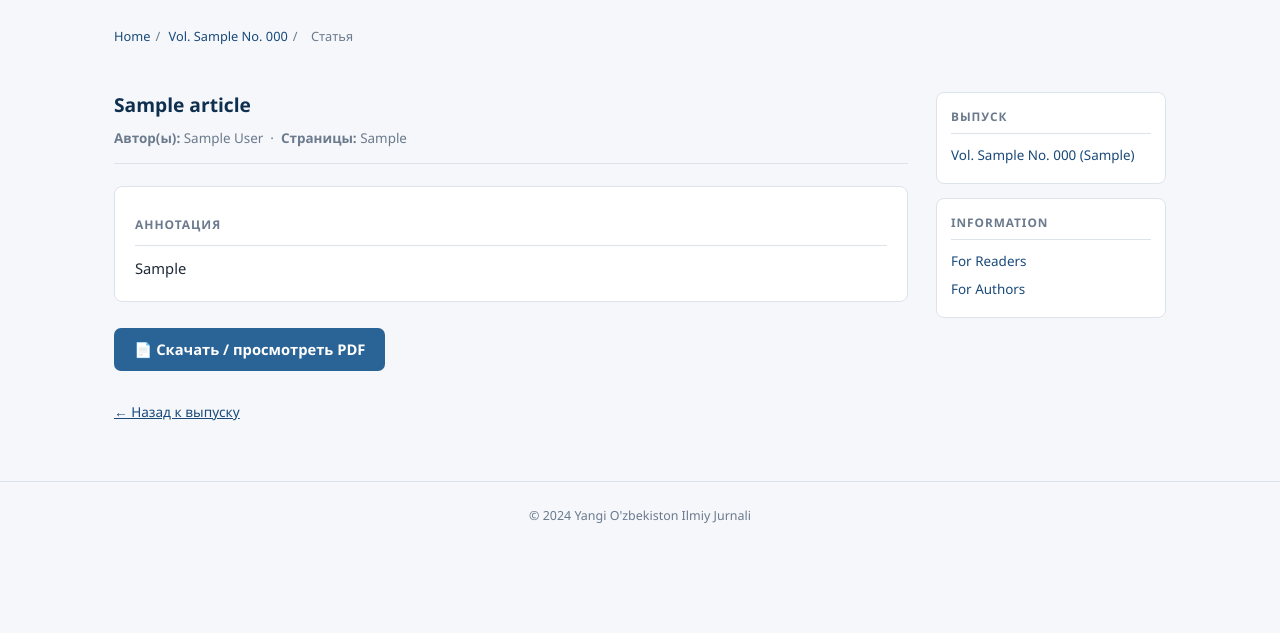
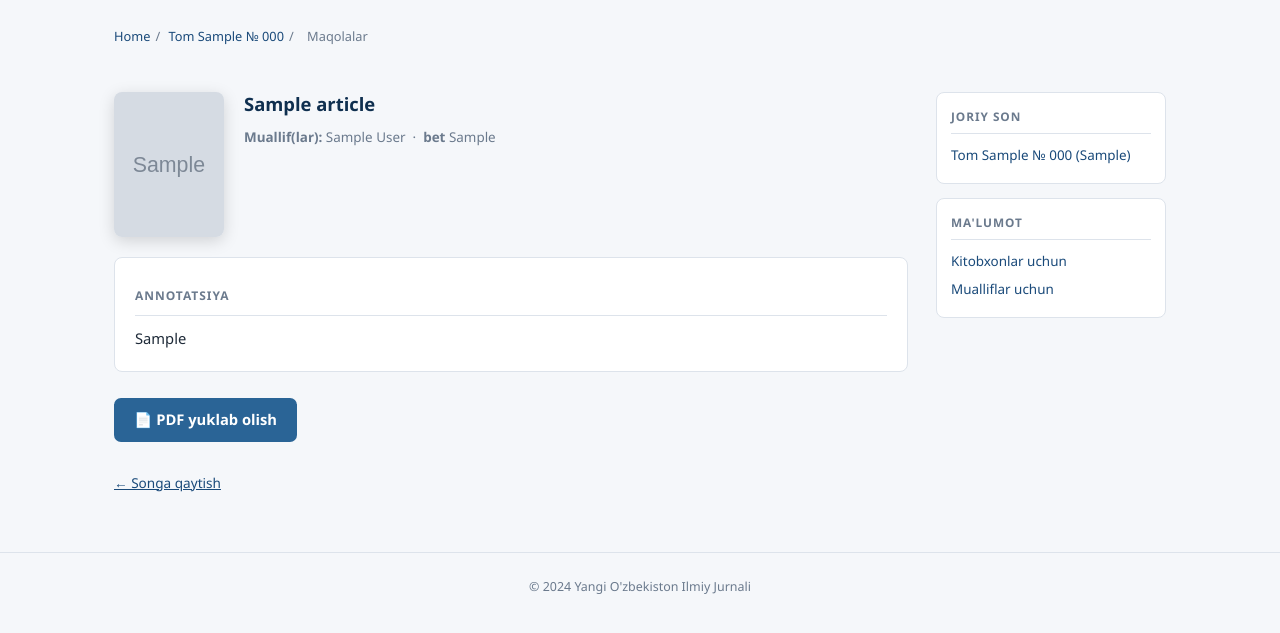
Before and after one commit to mirakbarov-junior/ilmiy-jurnal, a Flask app: page /article/1 in a window 1280 px wide. Shown: the part 105-738 px from the top of the page. Run offline with Flask 3, Linux system fonts and the light colour scheme; tables that the repository leaves empty hold one stand-in row (values such as "Sample post"); grey boxes marked "Sample" are stand-in pictures.

Commit message:
Update article.html

```diff
--- a/templates/article.html
+++ b/templates/article.html
@@ -5,46 +5,55 @@
 <div class="page">
   <div class="breadcrumb">
     <a href="{{ url_for('index') }}">Home</a><span>/</span>
-    <a href="{{ url_for('issue', issue_id=issue.id) }}">Vol. {{ issue.volume }} No. {{ issue.number }}</a><span>/</span>
-    <span>Статья</span>
+    <a href="{{ url_for('issue', issue_id=issue.id) }}">{{ t('vol') }} {{ issue.volume }} {{ t('no') }} {{ issue.number }}</a><span>/</span>
+    <span>{{ t('articles') }}</span>
   </div>
 
   <main>
-    <h2 style="font-size:1.2rem;">{{ article.title }}</h2>
-    <div class="issue-meta" style="margin-top:10px;">
-      <strong>Автор(ы):</strong> {{ article.authors }}
-      {% if article.pages %}&nbsp;·&nbsp; <strong>Страницы:</strong> {{ article.pages }}{% endif %}
+    <div style="display:flex;gap:20px;align-items:flex-start;margin-bottom:20px;">
+      {% if article.cover %}
+        <img src="{{ url_for('uploaded_file', filename=article.cover) }}"
+             style="width:110px;height:145px;object-fit:cover;border-radius:8px;flex-shrink:0;box-shadow:0 4px 16px rgba(0,0,0,.15);">
+      {% endif %}
+      <div>
+        <h2 style="font-size:1.15rem;">{{ article.title }}</h2>
+        <div class="issue-meta" style="margin-top:10px;border:none;padding:0;">
+          <strong>{{ t('authors') }}:</strong> {{ article.authors }}
+          {% if article.pages %}&nbsp;·&nbsp; <strong>{{ t('pages') }}</strong> {{ article.pages }}{% endif %}
+        </div>
+      </div>
     </div>
 
     {% if article.abstract %}
       <div style="background:#fff;border:1px solid var(--border);border-radius:8px;padding:20px;margin-bottom:20px;">
-        <div class="section-label" style="margin-bottom:10px;">Аннотация</div>
-        <p style="font-size:.92rem;line-height:1.7;color:var(--text);">{{ article.abstract }}</p>
+        <div class="section-label" style="margin-bottom:10px;">{{ t('abstract') }}</div>
+        <p style="font-size:.92rem;line-height:1.7;">{{ article.abstract }}</p>
       </div>
+    {% else %}
+      <p style="color:#aaa;font-size:.85rem;margin-bottom:16px;">{{ t('no_abstract') }}</p>
     {% endif %}
 
     {% if article.filename %}
-      <a class="btn btn-pdf" href="{{ url_for('uploaded_file', filename=article.filename) }}" target="_blank" style="font-size:.92rem;padding:10px 20px;">
-        📄 Скачать / просмотреть PDF
+      <a class="btn btn-pdf" href="{{ url_for('uploaded_file', filename=article.filename) }}" target="_blank"
+         style="font-size:.92rem;padding:10px 20px;">
+        📄 {{ t('download_pdf') }}
       </a>
     {% endif %}
 
     <div style="margin-top:28px;">
-      <a href="{{ url_for('issue', issue_id=issue.id) }}" style="color:var(--primary);font-size:.85rem;">← Назад к выпуску</a>
+      <a href="{{ url_for('issue', issue_id=issue.id) }}" style="color:var(--primary);font-size:.85rem;">{{ t('back_to_issue') }}</a>
     </div>
   </main>
 
   <aside>
     <div class="sb-block">
-      <h4>Выпуск</h4>
-      <a href="{{ url_for('issue', issue_id=issue.id) }}" class="issue-link">
-        Vol. {{ issue.volume }} No. {{ issue.number }} ({{ issue.year }})
-      </a>
+      <h4>{{ t('current_issue') }}</h4>
+      <a href="{{ url_for('issue', issue_id=issue.id) }}">{{ t('vol') }} {{ issue.volume }} {{ t('no') }} {{ issue.number }} ({{ issue.year }})</a>
     </div>
     <div class="sb-block">
-      <h4>Information</h4>
-      <a href="#">For Readers</a>
-      <a href="#">For Authors</a>
+      <h4>{{ t('information') }}</h4>
+      <a href="#">{{ t('for_readers') }}</a>
+      <a href="#">{{ t('for_authors') }}</a>
     </div>
   </aside>
 </div>
```
